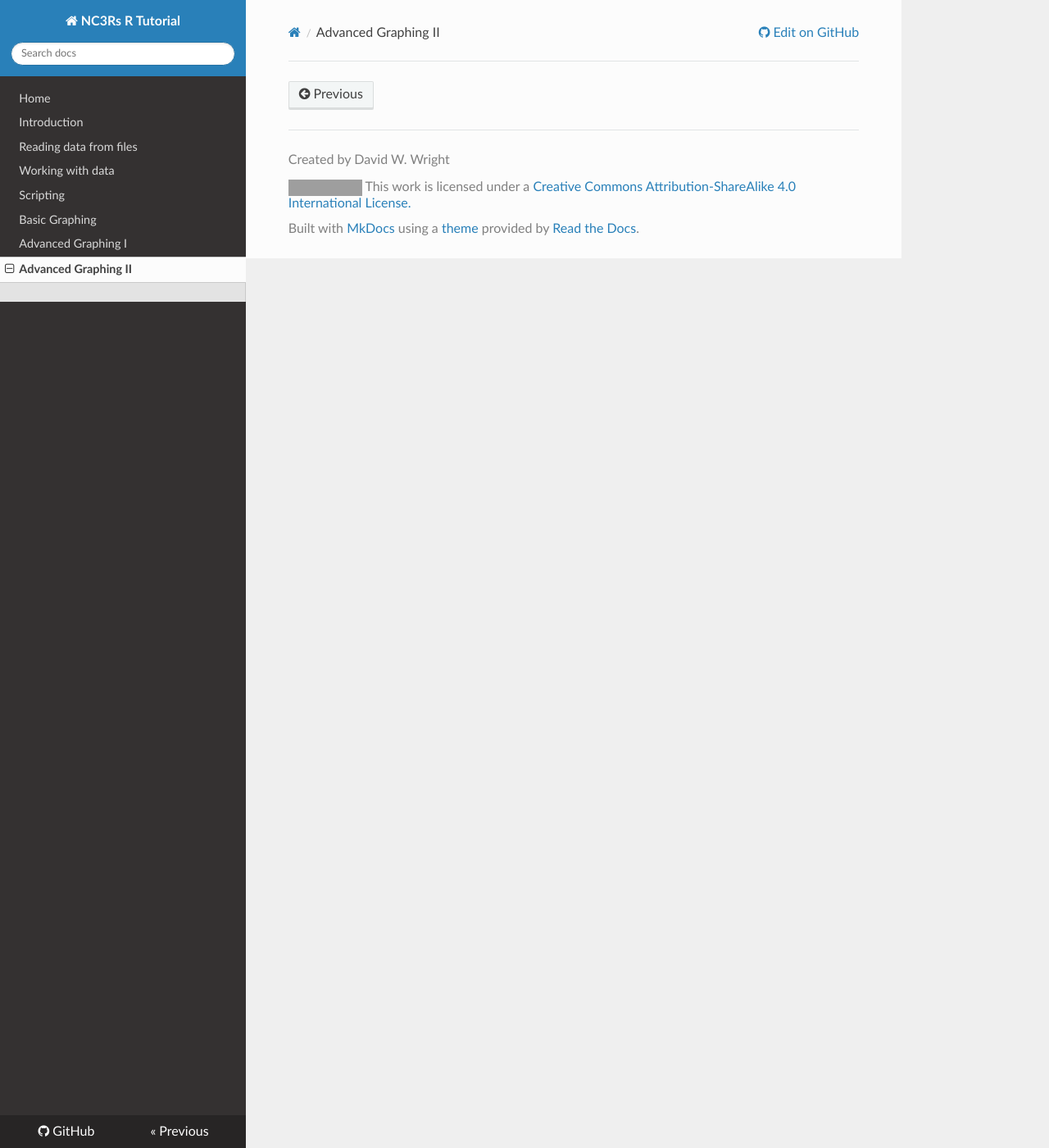
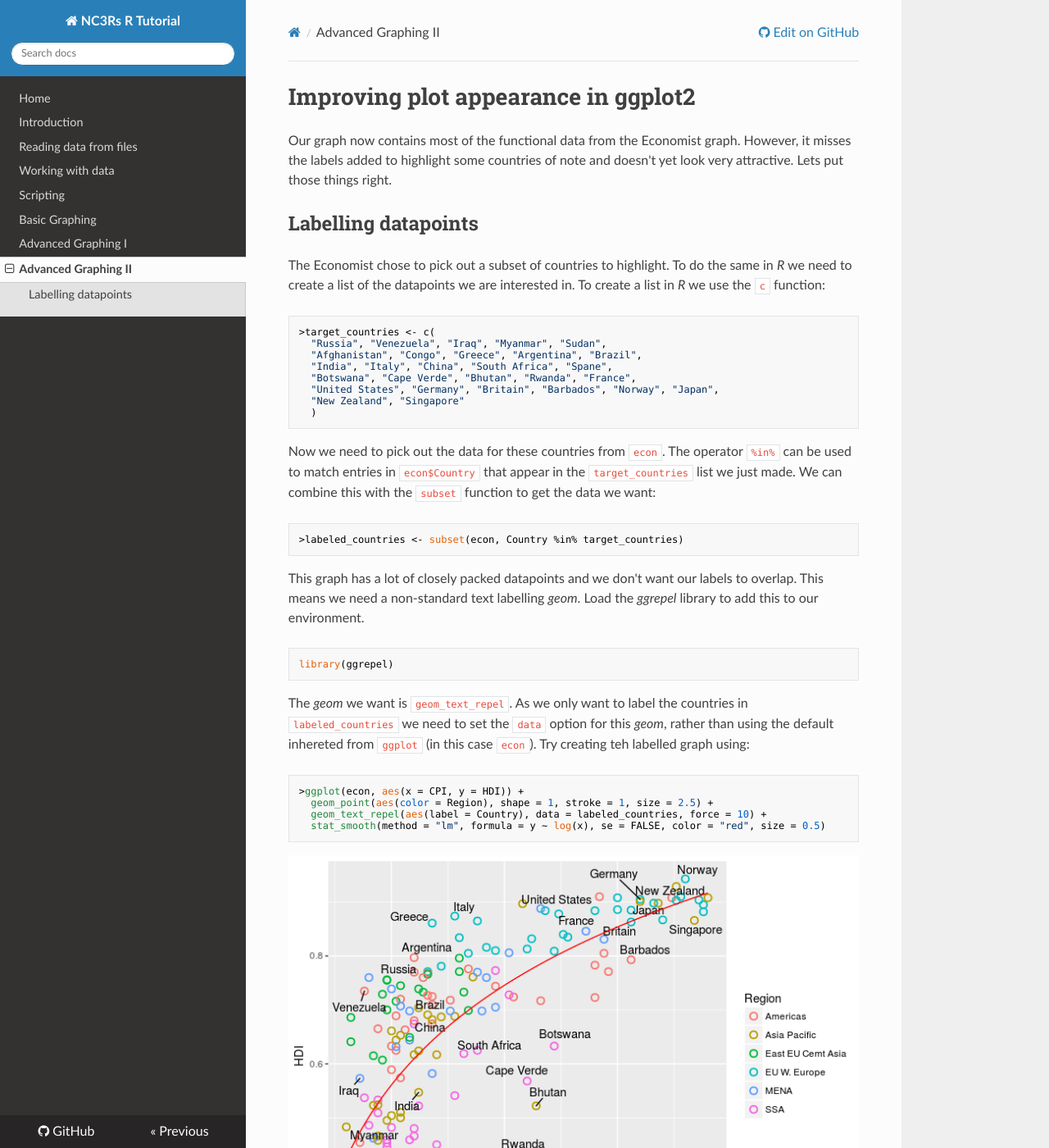
Before and after one commit to dww100/nc3rs-r-tutorial, an MkDocs documentation site: the page built from docs/advanced_graphing_ii.md, in a window 1280 px wide and 1400 px high. Shown: the whole window at 82% size. Built offline with MkDocs 1.6.1, drawn with Linux system fonts in a browser that asks for light colours; nearby versions of some CDN libraries; old or Windows-style settings are respelled for this version of MkDocs; grey boxes are pictures that could not be loaded.

Commit message:
Add labelled economist graph

````diff
--- a/docs/advanced_graphing_ii.md
+++ b/docs/advanced_graphing_ii.md
@@ -1,5 +1,53 @@
-#
+# Improving plot appearance in ggplot2
+
+Our graph now contains most of the functional data from the Economist graph.
+However, it misses the labels added to highlight some countries of note and doesn't yet look very attractive.
+Lets put those things right.
+
+## Labelling datapoints
+
+The Economist chose to pick out a subset of countries to highlight.
+To do the same in *R* we need to create a list of the datapoints we are interested in.
+To create a list in *R* we use the `c` function:
+
+```
+>target_countries <- c(
+  "Russia", "Venezuela", "Iraq", "Myanmar", "Sudan",
+  "Afghanistan", "Congo", "Greece", "Argentina", "Brazil",
+  "India", "Italy", "China", "South Africa", "Spane",
+  "Botswana", "Cape Verde", "Bhutan", "Rwanda", "France",
+  "United States", "Germany", "Britain", "Barbados", "Norway", "Japan",
+  "New Zealand", "Singapore"
+  )
+```
+
+Now we need to pick out the data for these countries from `econ`.
+The operator `%in%` can be used to match entries in `econ$Country` that appear in the `target_countries` list we just made.
+We can combine this with the `subset` function to get the data we want:
+
+```
+>labeled_countries <- subset(econ, Country %in% target_countries)
+```
+
+This graph has a lot of closely packed datapoints and we don't want our labels to overlap.
+This means we need a non-standard text labelling *geom*.
+Load the *ggrepel* library to add this to our environment.
+
+```
+library(ggrepel)
+```
+
+The *geom* we want is `geom_text_repel`.
+As we only want to label the countries in `labeled_countries` we need to set the `data` option for this *geom*, rather than using the default inhereted from `ggplot` (in this case `econ`).
+Try creating teh labelled graph using:
+
+```
+>ggplot(econ, aes(x = CPI, y = HDI)) +
+  geom_point(aes(color = Region), shape = 1, stroke = 1, size = 2.5) +
+  geom_text_repel(aes(label = Country), data = labeled_countries, force = 10) +
+  stat_smooth(method = "lm", formula = y ~ log(x), se = FALSE, color = "red", size = 0.5)
+```
+
+![](images/economist-labelled.png)
 
 ##
-
-##
````
Also changed, not shown: docs/images/economist-labelled.png (added).
